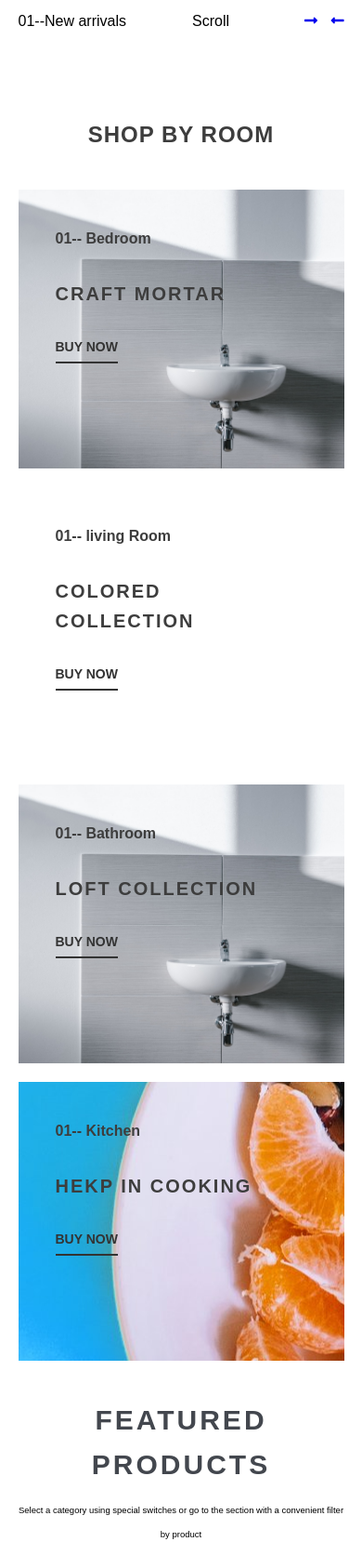
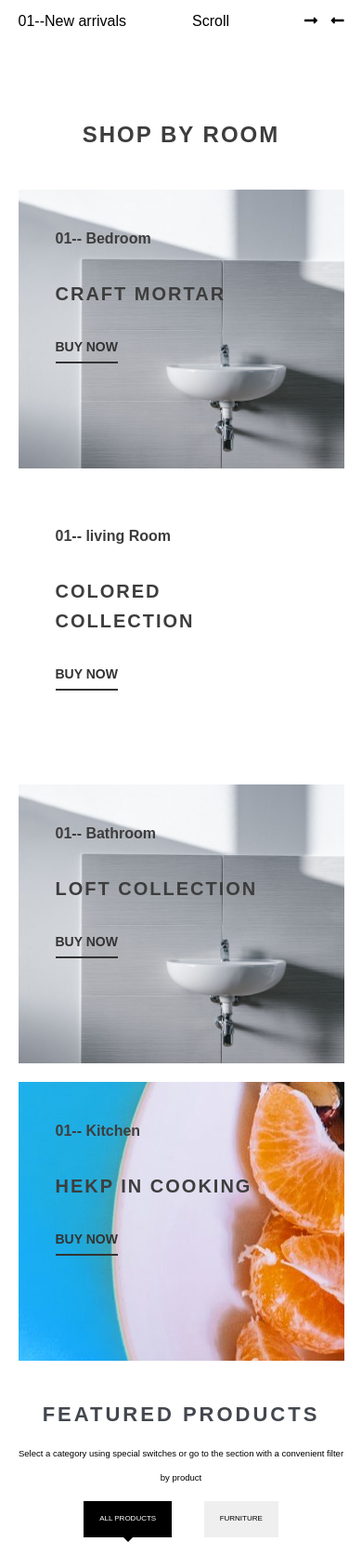
Before and after one commit to Suraiyaritu/suraiyaritu.github.io, a plain HTML site: page My-Home e-commerce website/index.html in a window 390 px wide. Shown: the part 1140-2813 px from the top of the page at 93% size. Drawn offline with Linux system fonts and the light colour scheme.

Commit message:
E-commerce

```diff
--- a/My-Home e-commerce website/style.css
+++ b/My-Home e-commerce website/style.css
@@ -262,6 +262,7 @@ nav.links ul li a:hover {
 }
 
 .arrows i {
+    color: #000;
     margin-left: 10px;
 }
 
@@ -340,7 +341,7 @@ nav.links ul li a:hover {
 .shop-room>h2 {
     text-align: center;
     margin: 90px auto 40px;
-    letter-spacing: 1px;
+    letter-spacing: 2px;
 }
 
 
@@ -1186,6 +1187,12 @@ footer .top-footer {
             ' img-8';
     }
 
+    .feature-filter h3 {
+        font-size: 22px;
+        letter-spacing: 3px;
+        margin: 10px auto;
+    }
+
     /*-----shop-room gallery-----*/
     .shop-room-gallery {
         grid-template-columns: repeat(1, 1fr);
@@ -1231,6 +1238,10 @@ footer .top-footer {
     /* -----footer----- */
     footer .top-footer {
         flex-direction: column;
+    }
+
+    .top-footer .menu h3 {
+        margin-bottom: 0;
     }
 
     /*-----Hero-section-----*/
```
